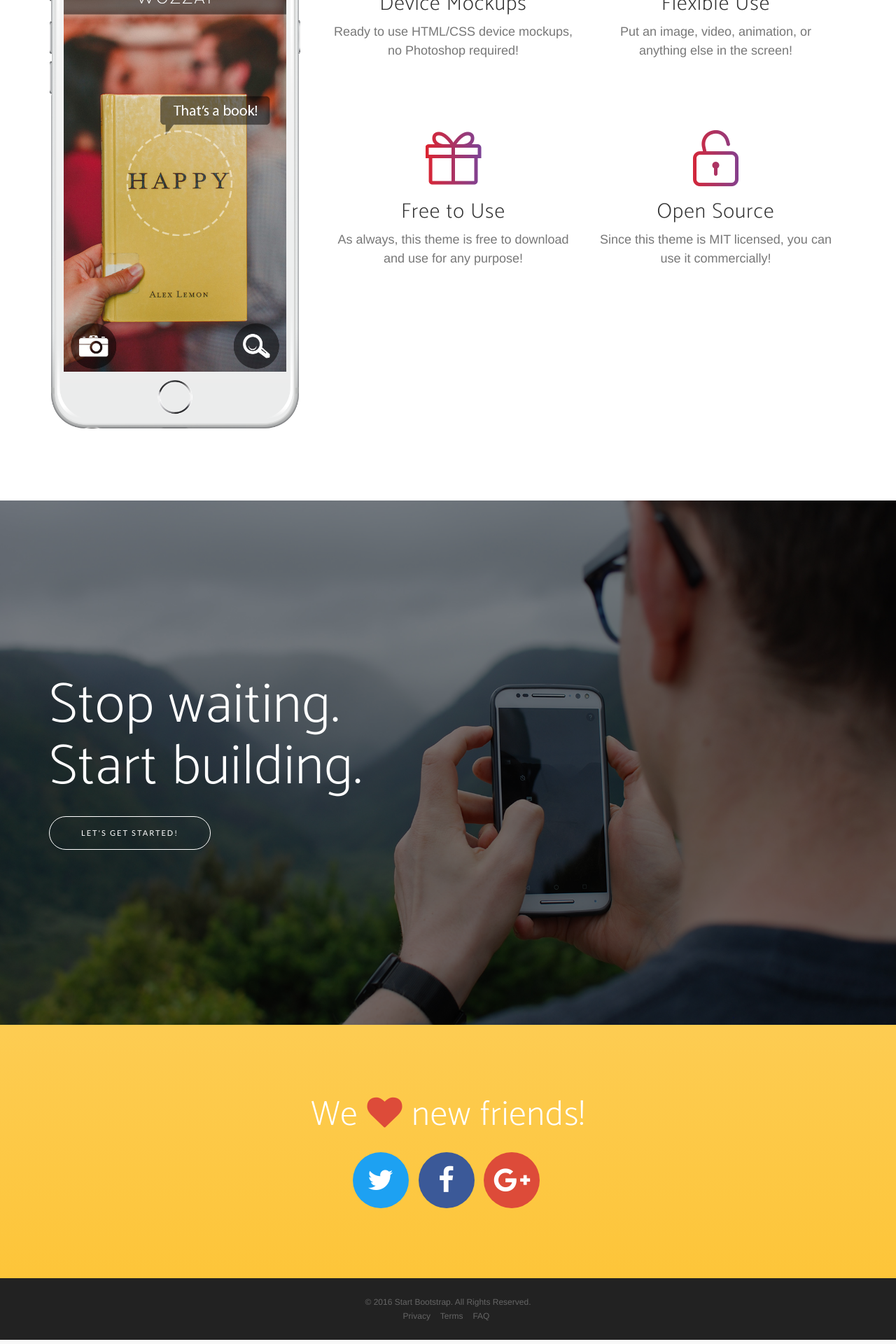
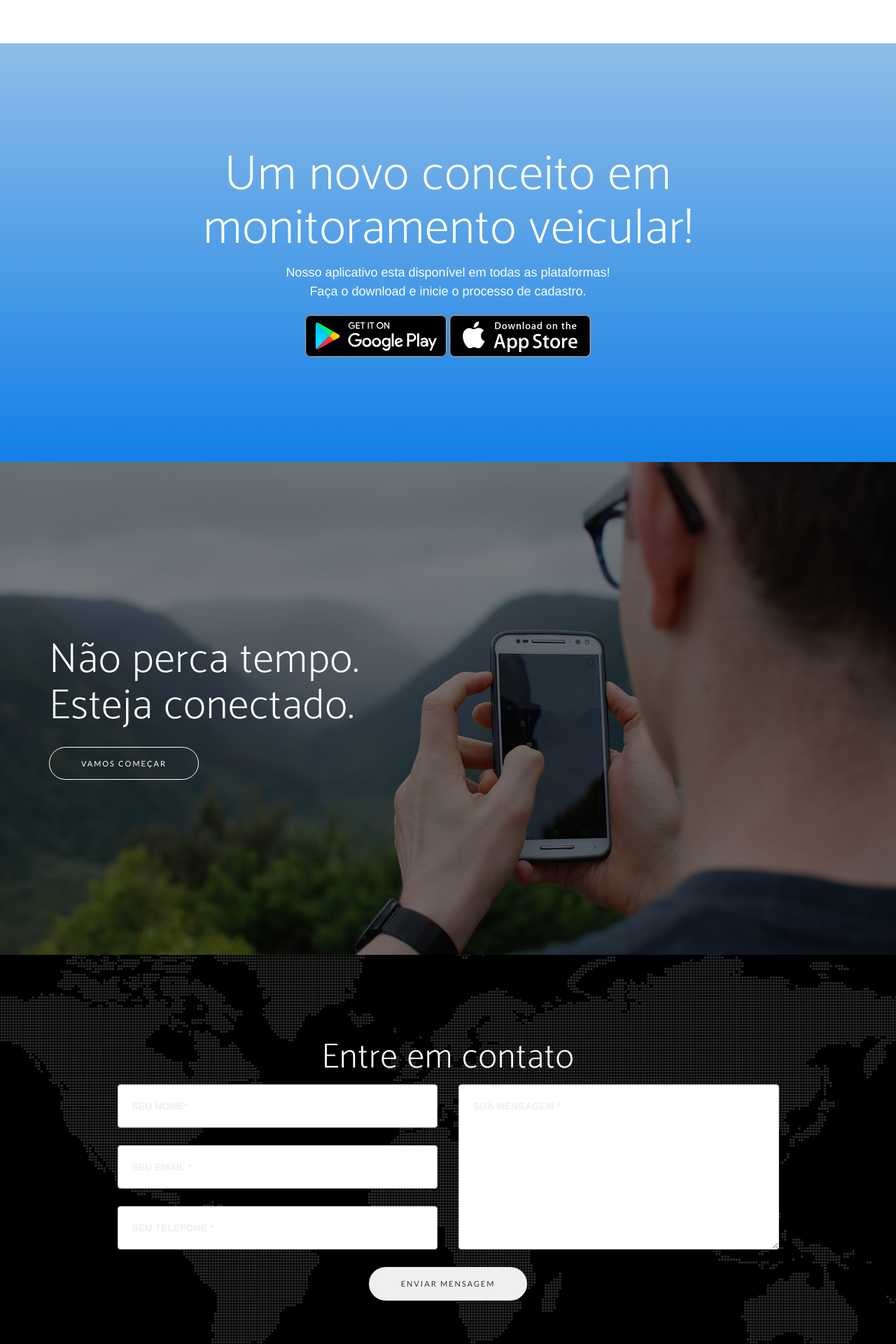
Before and after one commit to maicongouveia/watchmycar_site, a PHP site: page / in a window 1280 px wide. Shown: the part 1800-3720 px from the top of the page at 70% size. Run offline with PHP 8.4, Linux system fonts and the light colour scheme; some libraries are stand-ins or nearby versions; some web fonts are replaced.

Commit message:
Alterando layout padrao

```diff
--- a/css/new-age.css
+++ b/css/new-age.css
@@ -284,8 +284,8 @@ section.features .feature-item h3 {
 }
 section.features .feature-item i {
   font-size: 80px;
-  background: -webkit-linear-gradient(to left, #7b4397, #dc2430);
-  background: linear-gradient(to left, #7b4397, #dc2430);
+  background: -webkit-linear-gradient(to left, #8FBDE8, #1380E6);
+  background: linear-gradient(to left, #8FBDE8, #1380E6);
   -webkit-background-clip: text;
   -webkit-text-fill-color: transparent;
 }
@@ -314,11 +314,11 @@ section.cta .cta-content h2 {
   margin-bottom: 25px;
   color: white;
   max-width: 450px;
-  font-size: 50px;
+  font-size: 30px;
 }
 @media (min-width: 768px) {
   section.cta .cta-content h2 {
-    font-size: 80px;
+    font-size: 60px;
   }
 }
 section.cta .overlay {
@@ -330,44 +330,59 @@ section.cta .overlay {
   left: 0;
 }
 section.contact {
-  text-align: center;
+  background-color: #000000;
+  background-image: url('../img/map-image.png');
+  background-position: center;
+  background-repeat: no-repeat;
 }
-section.contact h2 {
-  margin-top: 0;
+section#contact .section-heading {
+  color: white;
+}
+section#contact .form-group {
   margin-bottom: 25px;
 }
-section.contact h2 i {
-  color: #dd4b39;
+section#contact .form-group input,
+section#contact .form-group textarea {
+  padding: 20px;
 }
-section.contact ul.list-social {
-  margin-bottom: 0;
+section#contact .form-group input.form-control {
+  height: auto;
 }
-section.contact ul.list-social li a {
-  display: block;
-  height: 80px;
-  width: 80px;
-  line-height: 80px;
-  font-size: 40px;
-  border-radius: 100%;
-  color: white;
+section#contact .form-group textarea.form-control {
+  height: 236px;
 }
-section.contact ul.list-social li.social-twitter a {
-  background-color: #1da1f2;
+section#contact .form-control:focus {
+  border-color: #d6ba04;
+  box-shadow: none;
 }
-section.contact ul.list-social li.social-twitter a:hover {
-  background-color: #0d95e8;
+section#contact ::-webkit-input-placeholder {
+  font-family: "Montserrat", "Helvetica Neue", Helvetica, Arial, sans-serif;
+  text-transform: uppercase;
+  font-weight: 700;
+  color: #eeeeee;
 }
-section.contact ul.list-social li.social-facebook a {
-  background-color: #3b5998;
+section#contact :-moz-placeholder {
+  /* Firefox 18- */
+  font-family: "Montserrat", "Helvetica Neue", Helvetica, Arial, sans-serif;
+  text-transform: uppercase;
+  font-weight: 700;
+  color: #eeeeee;
 }
-section.contact ul.list-social li.social-facebook a:hover {
-  background-color: #344e86;
+section#contact ::-moz-placeholder {
+  /* Firefox 19+ */
+  font-family: "Montserrat", "Helvetica Neue", Helvetica, Arial, sans-serif;
+  text-transform: uppercase;
+  font-weight: 700;
+  color: #eeeeee;
 }
-section.contact ul.list-social li.social-google-plus a {
-  background-color: #dd4b39;
+section#contact :-ms-input-placeholder {
+  font-family: "Montserrat", "Helvetica Neue", Helvetica, Arial, sans-serif;
+  text-transform: uppercase;
+  font-weight: 700;
+  color: #eeeeee;
 }
-section.contact ul.list-social li.social-google-plus a:hover {
-  background-color: #d73925;
+section#contact .text-danger {
+  color: #e74c3c;
 }
 footer {
   background-color: #222222;
@@ -394,8 +409,8 @@ footer ul li a.active {
 }
 .bg-primary {
   background: #fdcc52;
-  background: -webkit-linear-gradient(#ffffff,#1380E6);
-  background: linear-gradient(#fdcc52, #fdc539);
+  background: -webkit-linear-gradient(#8FBDE8, #1380E6);
+  background: linear-gradient(#8FBDE8, #1380E6);
 }
 .text-primary {
   color: #fdcc52;
--- a/index.html
+++ b/index.html
@@ -52,10 +52,13 @@
             <div class="collapse navbar-collapse" id="bs-example-navbar-collapse-1">
                 <ul class="nav navbar-nav navbar-right">
                     <li>
+                        <a class="page-scroll" href="#funcionalidades">Funcionalidades</a>
+                    </li>
+                    <li>
                         <a class="page-scroll" href="#download">Download</a>
                     </li>
                     <li>
-                        <a class="page-scroll" href="#features">Características</a>
+                        <a class="page-scroll" href="#features">Notícias</a>
                     </li>
                     <li>
                         <a class="page-scroll" href="#contact">Contato</a>
@@ -73,18 +76,19 @@
                 <div class="col-sm-7">
                     <div class="header-content">
                         <div class="header-content-inner">
-                            <h1>New Age is an app landing page that will help you beautifully showcase your new mobile app, or anything else!</h1>
-                            <a href="#download" class="btn btn-outline btn-xl page-scroll">Start Now for Free!</a>
+                            <h1>Um novo conceito em segurança veicular, fique mais conectado ao seu carro</h1>
+                            <a href="#funcionalidades" class="btn btn-outline btn-xl page-scroll">Conheça as funcionalidades</a>
                         </div>
                     </div>
                 </div>
                 <div class="col-sm-5">
                     <div class="device-container">
-                        <div class="device-mockup iphone6_plus portrait white">
+                        <div class="device-mockup galaxy_s3 portrait black">
                             <div class="device">
                                 <div class="screen">
                                     <!-- Demo image for screen mockup, you can put an image here, some HTML, an animation, video, or anything else! -->
-                                    <img src="img/demo-screen-1.jpg" class="img-responsive" alt="">
+                                    <!--<img src="img/demo-screen-1.jpg" class="img-responsive" alt="">-->
+                                    WatchMyCar
                                 </div>
                                 <div class="button">
                                     <!-- You can hook the "home button" to some JavaScript events or just remove it -->
@@ -97,28 +101,13 @@
         </div>
     </header>
 
-    <section id="download" class="download bg-primary text-center">
-        <div class="container">
-            <div class="row">
-                <div class="col-md-8 col-md-offset-2">
-                    <h2 class="section-heading">Discover what all the buzz is about!</h2>
-                    <p>Our app is available on any mobile device! Download now to get started!</p>
-                    <div class="badges">
-                        <a class="badge-link" href="#"><img src="img/google-play-badge.svg" alt=""></a>
-                        <a class="badge-link" href="#"><img src="img/app-store-badge.svg" alt=""></a>
-                    </div>
-                </div>
-            </div>
-        </div>
-    </section>
-
-    <section id="features" class="features">
+    <section id="funcionalidades" class="features">
         <div class="container">
             <div class="row">
                 <div class="col-lg-12 text-center">
                     <div class="section-heading">
-                        <h2>Unlimited Features, Unlimited Fun</h2>
-                        <p class="text-muted">Check out what you can do with this app theme!</p>
+                        <h2>Totalmente conectado, Fácil Acesso</h2>
+                        <p class="text-muted">Confira as funcionalidades do aplicativo.</p>
                         <hr>
                     </div>
                 </div>
@@ -126,11 +115,12 @@
             <div class="row">
                 <div class="col-md-4">
                     <div class="device-container">
-                        <div class="device-mockup iphone6_plus portrait white">
+                        <div class="device-mockup galaxy_s3 portrait black">
                             <div class="device">
                                 <div class="screen">
                                     <!-- Demo image for screen mockup, you can put an image here, some HTML, an animation, video, or anything else! -->
-                                    <img src="img/demo-screen-1.jpg" class="img-responsive" alt=""> </div>
+                                    <!--<img src="img/demo-screen-1.jpg" class="img-responsive" alt=""> -->
+                                </div>
                                 <div class="button">
                                     <!-- You can hook the "home button" to some JavaScript events or just remove it -->
                                 </div>
@@ -143,76 +133,118 @@
                         <div class="row">
                             <div class="col-md-6">
                                 <div class="feature-item">
-                                    <i class="icon-screen-smartphone text-primary"></i>
-                                    <h3>Device Mockups</h3>
-                                    <p class="text-muted">Ready to use HTML/CSS device mockups, no Photoshop required!</p>
+                                    <i class="fa fa-exclamation-circle"></i>
+                                    <h3>Sempre Alerta</h3>
+                                    <p class="text-muted">Sejá notificado quando houver um qualquer movimentação estranha no carro.</p>
                                 </div>
                             </div>
                             <div class="col-md-6">
                                 <div class="feature-item">
                                     <i class="icon-camera text-primary"></i>
-                                    <h3>Flexible Use</h3>
-                                    <p class="text-muted">Put an image, video, animation, or anything else in the screen!</p>
+                                    <h3>Foto do Motorista</h3>
+                                    <p class="text-muted">Saiba quem está conduzindo o seu veículo a qualquer momento.</p>
                                 </div>
                             </div>
                         </div>
                         <div class="row">
                             <div class="col-md-6">
                                 <div class="feature-item">
-                                    <i class="icon-present text-primary"></i>
-                                    <h3>Free to Use</h3>
-                                    <p class="text-muted">As always, this theme is free to download and use for any purpose!</p>
+                                    <i class="icon-map text-primary"></i>
+                                    <h3>Localização</h3>
+                                    <p class="text-muted">Tenha o histórico de rotas organizada por data e hora.</p>
                                 </div>
                             </div>
                             <div class="col-md-6">
                                 <div class="feature-item">
-                                    <i class="icon-lock-open text-primary"></i>
-                                    <h3>Open Source</h3>
-                                    <p class="text-muted">Since this theme is MIT licensed, you can use it commercially!</p>
+                                    <i class="icon-screen-smartphone text-primary"></i>
+                                    <h3>Acesso Rápido</h3>
+                                    <p class="text-muted">Tenhas acesso a todas as informações do veículo pelo celular.</p>
                                 </div>
                             </div>
                         </div>
                     </div>
+                    <a href="#download" class="btn btn-outline btn-xl page-scroll">Baixe agora</a>
                 </div>
             </div>
+    </section>
+
+    <section id="download" class="download bg-primary text-center">
+        <div class="container">
+            <div class="row">
+                <div class="col-md-8 col-md-offset-2">
+                    <h2 class="section-heading">Um novo conceito em monitoramento veicular!</h2>
+                    <p>Nosso aplicativo esta disponível em todas as plataformas!<br />Faça o download e inicie o processo de cadastro.</p>
+                    <div class="badges">
+                        <a class="badge-link" href="http://app.watchmycar.com.br"><img src="img/google-play-badge.svg" alt=""></a>
+                        <a class="badge-link" href="http://app.watchmycar.com.br"><img src="img/app-store-badge.svg" alt=""></a>
+                    </div>
+                </div>
+            </div>
+        </div>
     </section>
 
     <section class="cta">
         <div class="cta-content">
             <div class="container">
-                <h2>Stop waiting.<br>Start building.</h2>
-                <a href="#contact" class="btn btn-outline btn-xl page-scroll">Let's Get Started!</a>
+                <h2>Não perca tempo.<br>Esteja conectado.</h2>
+                <a href="#donwload" class="btn btn-outline btn-xl page-scroll">Vamos começar</a>
             </div>
         </div>
         <div class="overlay"></div>
     </section>
 
-    <section id="contact" class="contact bg-primary">
+    <section class='contact' id="contact">
         <div class="container">
-            <h2>We <i class="fa fa-heart"></i> new friends!</h2>
-            <ul class="list-inline list-social">
-                <li class="social-twitter">
-                    <a href="#"><i class="fa fa-twitter"></i></a>
-                </li>
-                <li class="social-facebook">
-                    <a href="#"><i class="fa fa-facebook"></i></a>
-                </li>
-                <li class="social-google-plus">
-                    <a href="#"><i class="fa fa-google-plus"></i></a>
-                </li>
-            </ul>
+            <div class="row">
+                <div class="col-lg-12 text-center">
+                    <h2 class="section-heading">Entre em contato</h2>
+                </div>
+            </div>
+            <div class="row">
+                <div class="col-lg-10 col-lg-offset-1">
+                    <form name="sentMessage" id="contactForm" novalidate>
+                        <div class="row">
+                            <div class="col-md-6">
+                                <div class="form-group">
+                                    <input type="text" class="form-control" placeholder="Seu Nome*" id="name" required data-validation-required-message="Please enter your name.">
+                                    <p class="help-block text-danger"></p>
+                                </div>
+                                <div class="form-group">
+                                    <input type="email" class="form-control" placeholder="Seu Email *" id="email" required data-validation-required-message="Please enter your email address.">
+                                    <p class="help-block text-danger"></p>
+                                </div>
+                                <div class="form-group">
+                                    <input type="tel" class="form-control" placeholder="Seu Telefone *" id="phone" required data-validation-required-message="Please enter your phone number.">
+                                    <p class="help-block text-danger"></p>
+                                </div>
+                            </div>
+                            <div class="col-md-6">
+                                <div class="form-group">
+                                    <textarea class="form-control" placeholder="Sua Mensagem *" id="message" required data-validation-required-message="Please enter a message."></textarea>
+                                    <p class="help-block text-danger"></p>
+                                </div>
+                            </div>
+                            <div class="clearfix"></div>
+                            <div class="col-lg-12 text-center">
+                                <div id="success"></div>
+                                <button type="submit" class="btn btn-xl">Enviar Mensagem</button>
+                            </div>
+                        </div>
+                    </form>
+                </div>
+            </div>
         </div>
     </section>
 
     <footer>
         <div class="container">
-            <p>&copy; 2016 Start Bootstrap. All Rights Reserved.</p>
+            <p>&copy; 2016 WatchMyCar. Direitos Reservados</p>
             <ul class="list-inline">
                 <li>
-                    <a href="#">Privacy</a>
+                    <a href="#">Privacidade</a>
                 </li>
                 <li>
-                    <a href="#">Terms</a>
+                    <a href="#">Termos</a>
                 </li>
                 <li>
                     <a href="#">FAQ</a>
```
Also changed, not shown: img/map-image.png (added).
